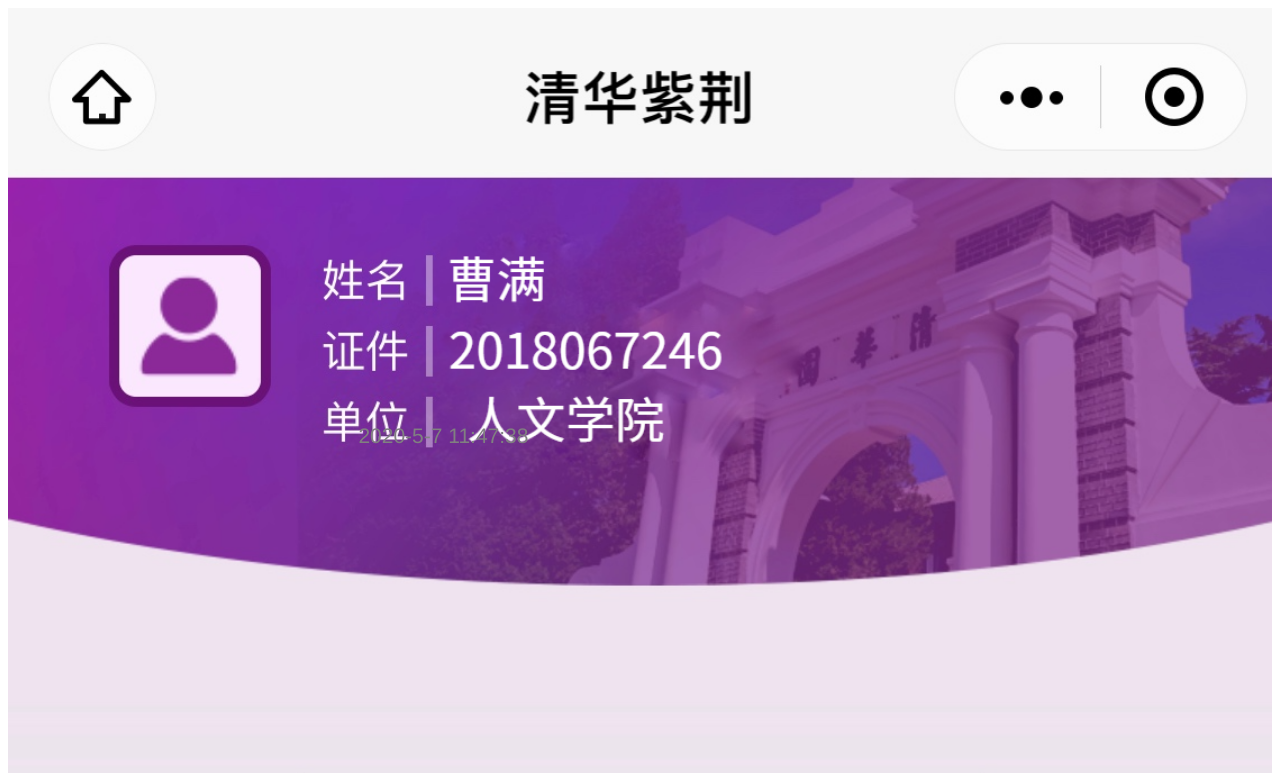
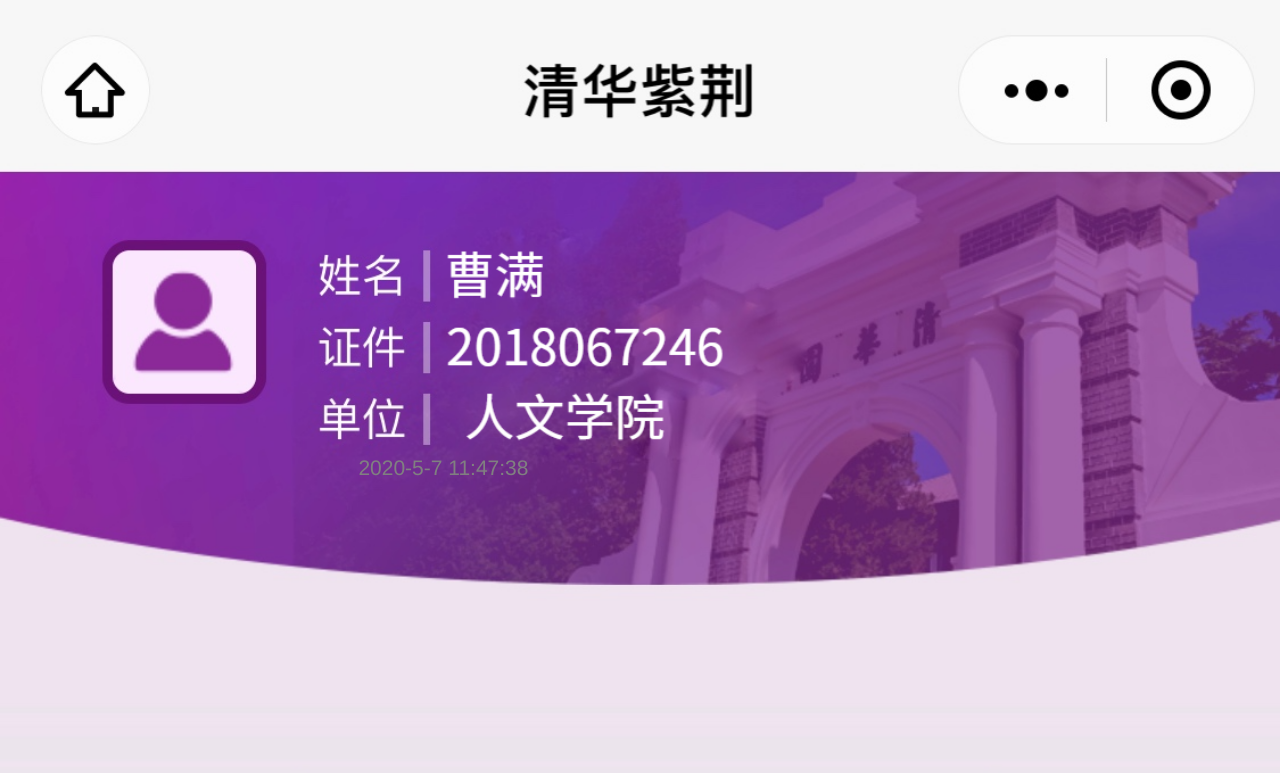
Before and after one commit to Vopaaz/Fuck-Tsinghua-Zijing, a Vue app: page / in a window 1280 px wide. Shown: the top 773 px of the page. Built offline with nearby package versions, Linux system fonts and the light colour scheme.

Commit message:
Add go through page

```diff
--- a/src/App.vue
+++ b/src/App.vue
@@ -1,7 +1,13 @@
 <template>
   <div id="app">
-    <img id="bg-img" src="./assets/qrcode.png" />
-    <span id="time-str">{{ timeStr }}</span>
+    <div v-if="atQrPage">
+      <img id="bg-img" src="./assets/qrcode.png" @click="toOutgoingPage" />
+      <span id="time-str">{{ timeStr }}</span>
+    </div>
+    <div v-else>
+      <img id="bg-img-outgoing" src="./assets/outgoing.png" @click="toQrPage" />
+      <span id="time-str">{{ timeStr }}</span>
+    </div>
   </div>
 </template>
 
@@ -11,7 +17,8 @@
   components: {},
   data: function() {
     return {
-      timeStr: undefined
+      timeStr: undefined,
+      atQrPage: true
     };
   },
   mounted() {
@@ -19,6 +26,14 @@
       const date = new Date();
       this.timeStr = `${date.getFullYear()}-${date.getMonth()}-${date.getDate()} ${date.getHours()}:${date.getMinutes()}:${date.getSeconds()}`;
     });
+  },
+  methods: {
+    toOutgoingPage() {
+      this.atQrPage = false;
+    },
+    toQrPage(){
+      this.atQrPage = true;
+    }
   }
 };
 </script>
@@ -30,18 +45,39 @@
   -moz-osx-font-smoothing: grayscale;
   text-align: center;
   color: #2c3e50;
-  margin-top: 0px;
+  margin: 0px;
 }
 
 #bg-img {
-  margin: 0px;
+  min-height: 100%;
+
+  /* Set up proportionate scaling */
   width: 100%;
+  height: auto;
+
+  /* Set up positioning */
+  position: fixed;
+  top: 0;
+  left: 0;
 }
 
-#time-str{
+#bg-img-outgoing {
+  min-height: 100%;
+
+  /* Set up proportionate scaling */
+  width: 100%;
+  height: auto;
+
+  /* Set up positioning */
+  position: fixed;
+  top: 0;
+  left: 0;
+}
+
+#time-str {
   position: absolute;
   left: 28%;
-  top: 53%;
+  top: 57%;
   color: grey;
   font-size: 21px;
 }
```
